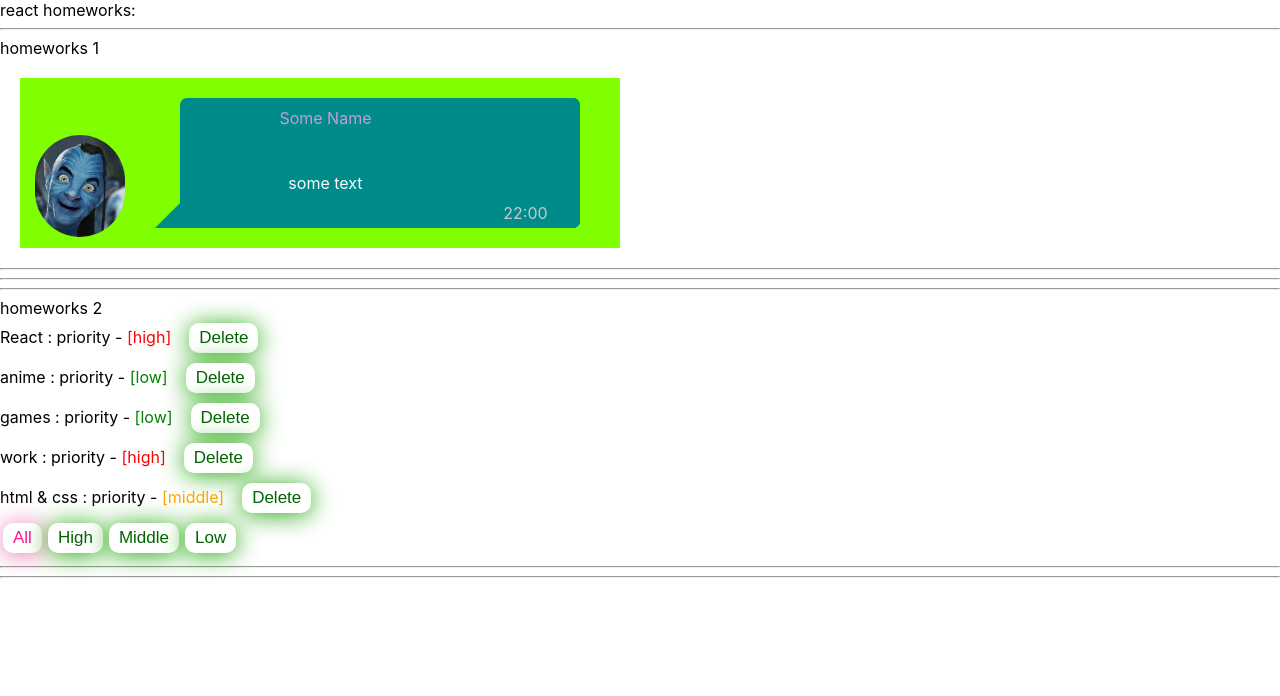
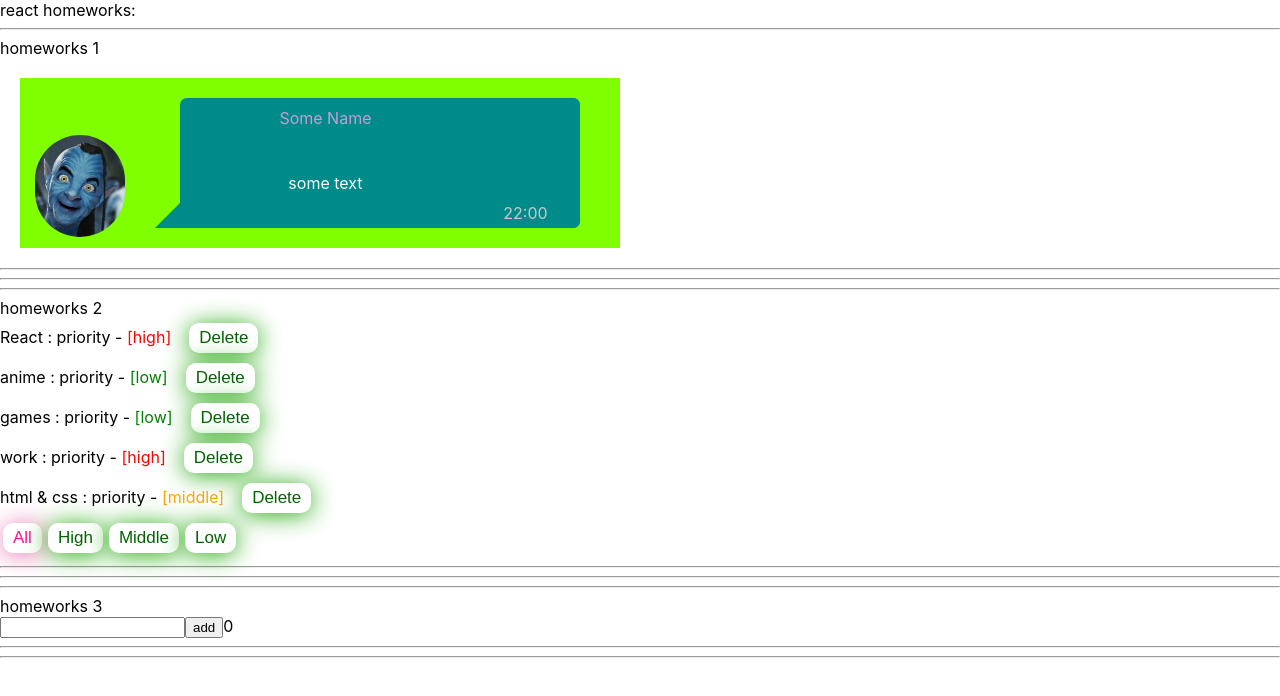
Before and after one commit to Gammani/simple-react-homeworks-Ignat, a React (Create React App) app: page / in a window 1280 px wide. Shown: the top 696 px of the page. Built offline with nearby package versions, Linux system fonts and the light colour scheme.

Commit message:
feat: completed hometask

```diff
--- a/package.json
+++ b/package.json
@@ -10,10 +10,12 @@
     "@types/node": "^12.0.0",
     "@types/react": "^16.9.0",
     "@types/react-dom": "^16.9.0",
+    "@types/uuid": "^8.3.4",
     "react": "^16.13.1",
     "react-dom": "^16.13.1",
     "react-scripts": "3.4.1",
-    "typescript": "~3.7.2"
+    "typescript": "~3.7.2",
+    "uuid": "^8.3.2"
   },
   "scripts": {
     "start": "react-scripts start",
--- a/src/p1-main/m1-ui/u1-app/App.tsx
+++ b/src/p1-main/m1-ui/u1-app/App.tsx
@@ -2,6 +2,7 @@
 import s from './App.module.css'
 import HW1 from '../../../p2-homeworks/h1/HW1'
 import HW2 from "../../../p2-homeworks/h2/HW2";
+import HW3 from "../../../p2-homeworks/h3/HW3";
 
 function App() {
     return (
@@ -9,7 +10,7 @@
             <div>react homeworks:</div>
             <HW1/>
             <HW2/>
-            {/*<HW3/>*/}
+            <HW3/>
             {/*<HW4/>*/}
             {/*<HW5/>*/}
 
--- a/src/p2-homeworks/h3/Greeting.tsx
+++ b/src/p2-homeworks/h3/Greeting.tsx
@@ -1,19 +1,19 @@
-import React from 'react'
+import React, {ChangeEvent} from 'react'
 import s from './Greeting.module.css'
 
 type GreetingPropsType = {
-    name: any // need to fix any
-    setNameCallback: any // need to fix any
-    addUser: any // need to fix any
-    error: any // need to fix any
-    totalUsers: any // need to fix any
+    name: string
+    setNameCallback: (e: ChangeEvent<HTMLInputElement>) => void
+    addUser: () => void
+    error: string
+    totalUsers: number
 }
 
 // презентационная компонента (для верстальщика)
 const Greeting: React.FC<GreetingPropsType> = (
     {name, setNameCallback, addUser, error, totalUsers} // деструктуризация пропсов
 ) => {
-    const inputClass = s.error // need to fix with (?:)
+    const inputClass = error ? s.error : ''
 
     return (
         <div>
--- a/src/p2-homeworks/h3/GreetingContainer.tsx
+++ b/src/p2-homeworks/h3/GreetingContainer.tsx
@@ -1,9 +1,10 @@
-import React, {useState} from 'react'
+import React, {ChangeEvent, useState} from 'react'
 import Greeting from './Greeting'
+import {UserType} from "./HW3";
 
 type GreetingContainerPropsType = {
-    users: any // need to fix any
-    addUserCallback: any // need to fix any
+    users: Array<UserType>
+    addUserCallback: (name: string) => void
 }
 
 // более простой и понятный для новичков
@@ -12,17 +13,23 @@
 // более современный и удобный для про :)
 // уровень локальной логики
 const GreetingContainer: React.FC<GreetingContainerPropsType> = ({users, addUserCallback}) => { // деструктуризация пропсов
-    const [name, setName] = useState<any>('') // need to fix any
-    const [error, setError] = useState<any>('') // need to fix any
+    const [name, setName] = useState<string>('')
+    const [error, setError] = useState<string>('')
 
-    const setNameCallback = (e: any) => { // need to fix any
-        setName('') // need to fix
+    const setNameCallback = (e: ChangeEvent<HTMLInputElement>) => {
+        setName(e.currentTarget.value)
     }
     const addUser = () => {
-        alert(`Hello  !`) // need to fix
+        if(name) {
+            setError('')
+            addUserCallback(name)
+            alert(`Hello  ${name}!`)
+        } else {
+            setError('Имя не должно быть пустым')
+        }
     }
 
-    const totalUsers = 0 // need to fix
+    const totalUsers = users.length
 
     return (
         <Greeting
--- a/src/p2-homeworks/h3/HW3.tsx
+++ b/src/p2-homeworks/h3/HW3.tsx
@@ -1,18 +1,21 @@
 import React, {useState} from 'react'
 import GreetingContainer from './GreetingContainer'
+import {v1} from 'uuid'
 
 // types
 export type UserType = {
-    _id: any // need to fix any
-    name: any // need to fix any
+    _id: string
+    name: string
 }
 
 // уровень работы с глобальными данными
 function HW3() {
-    const [users, setUsers] = useState<any>([]) // need to fix any
+    const [users, setUsers] = useState<Array<UserType>>([])
 
-    const addUserCallback = (name: any) => { // need to fix any
-        setUsers([]) // need to fix
+    const addUserCallback = (name: string) => {
+        const newName = {_id: v1(), name: name}
+        setUsers([...users, newName])
+        console.log(users)
     }
 
     return (
```
Also changed, not shown: 1 other file (tests, documents, lock files or other folders).
